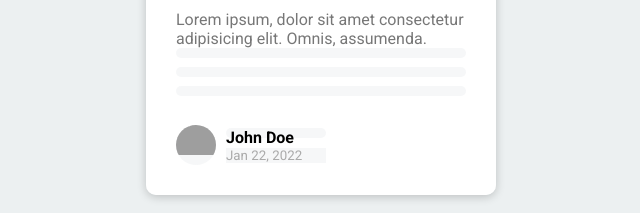
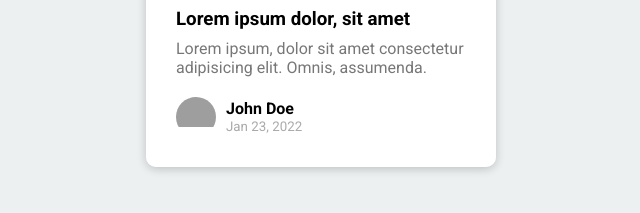
Before and after one commit to mmazzariello/content-placeholder, a plain HTML site: page index.html in a window 1280 px wide. Shown: the part 428-641 px from the top of the page, without its empty margins (319-959 px from the left). Drawn offline with Linux system fonts and the light colour scheme; grey boxes are pictures that could not be loaded.

Commit message:
ADD js with get data function

```diff
--- a/index.html
+++ b/index.html
@@ -8,35 +8,25 @@
   </head>
   <body>
     <div class="card">
-      <div class="card-header animated-bg" id="header">
-        <img
-          src="https://images.unsplash.com/photo-1600521692749-77d0c17a29ce?ixlib=rb-1.2.1&ixid=MnwxMjA3fDB8MHxwaG90by1wYWdlfHx8fGVufDB8fHx8&auto=format&fit=crop&w=1170&q=80"
-          alt=""
-        />
-      </div>
+      <div class="card-header animated-bg" id="header">&nbsp;</div>
       <div class="card-content">
         <h3 class="card-title animated-bg animated-bg-text" id="title">
-          Lorem ipsum dolor, sit amet
+          &nbsp;
         </h3>
         <p class="card-excerpt" id="excerpt">
-          Lorem ipsum, dolor sit amet consectetur adipisicing elit. Omnis,
-          assumenda.
+          &nbsp;
           <span class="animated-bg animated-bg-text">&nbsp;</span>
           <span class="animated-bg animated-bg-text">&nbsp;</span>
           <span class="animated-bg animated-bg-text">&nbsp;</span>
         </p>
 
         <div class="author">
-          <div class="profile-img animated-bg" id="profile_img">
-            <img src="https://randomuser.me/api/portraits/men/45.jpg" alt="" />
-          </div>
+          <div class="profile-img animated-bg" id="profile_img">&nbsp;</div>
           <div class="author-info">
             <strong class="animated-bg animated-bg-text" id="name">
-              John Doe
+              &nbsp;
             </strong>
-            <small class="animated-bg animates-bg-text" id="date"
-              >Jan 22, 2022</small
-            >
+            <small class="animated-bg animates-bg-text" id="date">&nbsp;</small>
           </div>
         </div>
       </div>
--- a/script.js
+++ b/script.js
@@ -1 +1,32 @@
-dfadsasdf;
+const header = document.getElementById("header");
+const title = document.getElementById("title");
+const excerpt = document.getElementById("excerpt");
+const profile_img = document.getElementById("profile_img");
+const name_info = document.getElementById("name");
+const date = document.getElementById("date");
+
+const animated_bgs = document.querySelectorAll(".animated-bg");
+const animated_bg_texts = document.querySelectorAll(".animated-bg-text");
+
+console.log("animated_bgs", animated_bgs);
+console.log("animated_bg_texts", animated_bg_texts);
+
+setTimeout(getData, 3000);
+
+function getData() {
+  header.innerHTML =
+    '<img src="https://images.unsplash.com/photo-1600521692749-77d0c17a29ce?ixlib=rb-1.2.1&ixid=MnwxMjA3fDB8MHxwaG90by1wYWdlfHx8fGVufDB8fHx8&auto=format&fit=crop&w=1170&q=80" alt="" />';
+
+  title.innerHTML = "Lorem ipsum dolor, sit amet";
+  excerpt.innerHTML =
+    "Lorem ipsum, dolor sit amet consectetur adipisicing elit. Omnis, assumenda.";
+  profile_img.innerHTML =
+    '<img src="https://randomuser.me/api/portraits/men/45.jpg" alt="" />';
+  name_info.innerHTML = "John Doe";
+  date.innerHTML = "Jan 23, 2022";
+
+  animated_bgs.forEach((bg) => bg.classList.remove("animated-bg"));
+  animated_bg_texts.forEach((bgtxt) =>
+    bgtxt.classList.remove("animated-bg-texts")
+  );
+}
```
